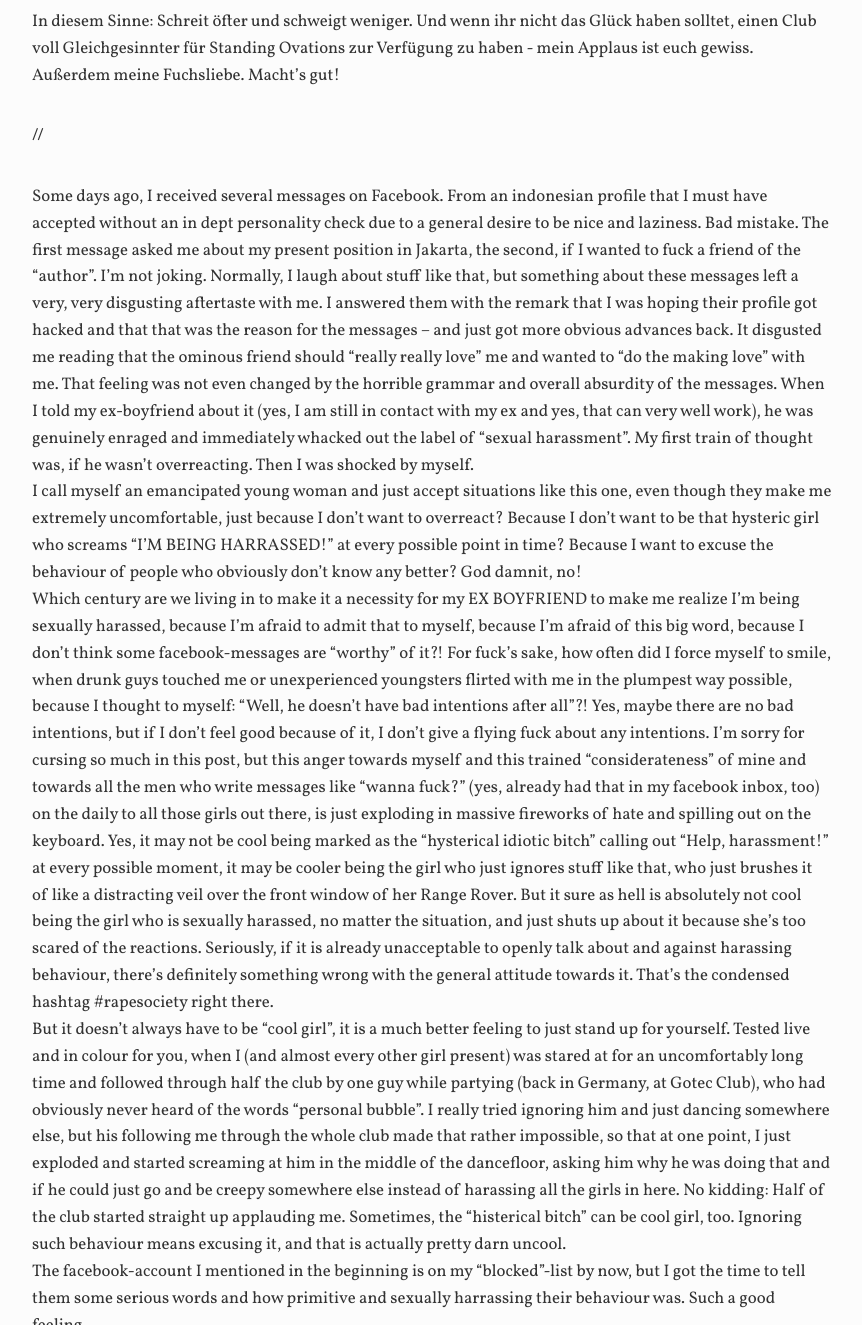
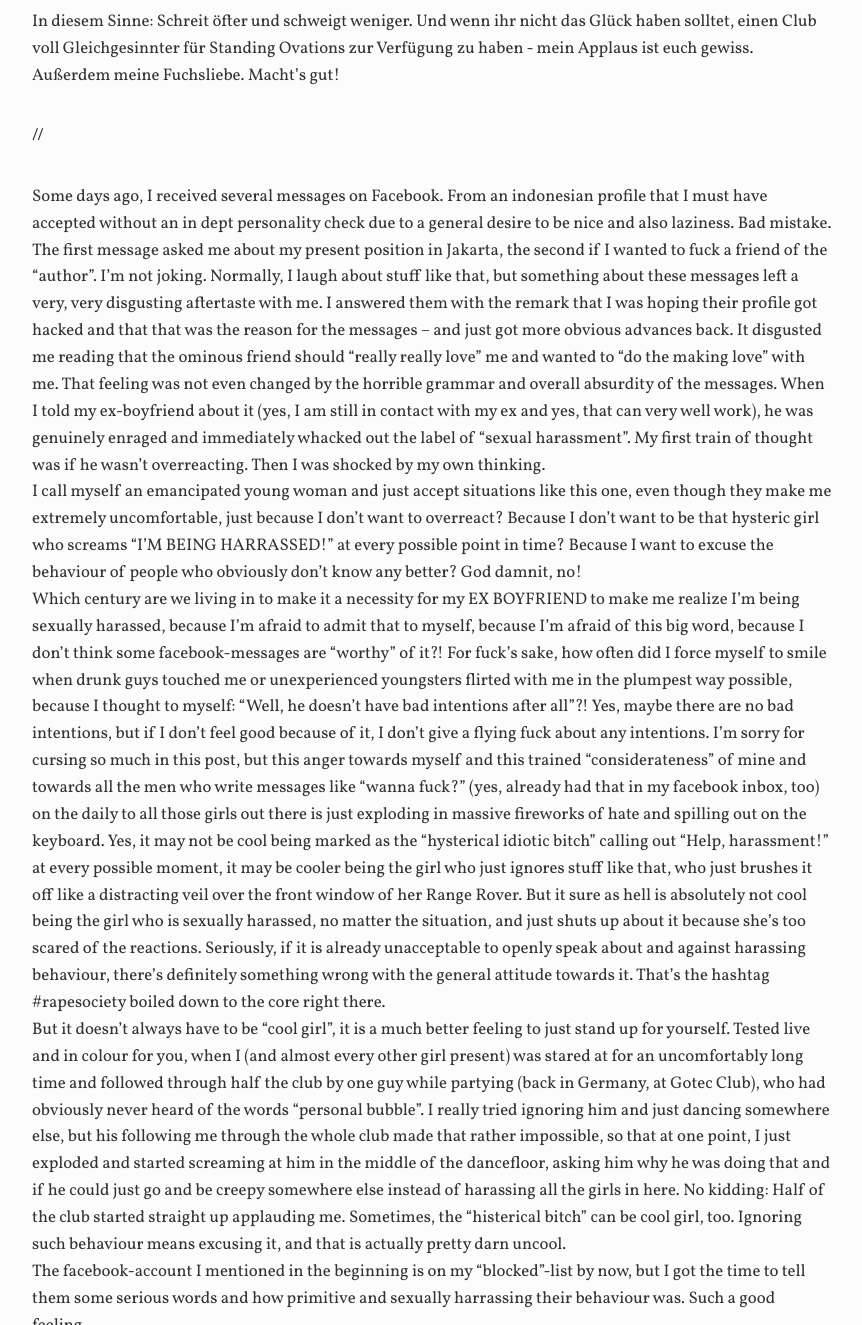
Before and after one commit to katharinafuchs/katharinafuchs.github.io, a Jekyll site: the page built from _posts/2014-10-15-rapesociety.md, in a window 1280 px wide and 1400 px high, scrolled down 2385 px, cut to the strip 75-1400 px from the top of the window. Shown: the whole strip, without its empty margins (208-1070 px from the left). Built offline with Jekyll 4.4.1, drawn with Linux system fonts in a browser that asks for light colours; comment, search, counter and statistics services are not loaded.

Commit message:
updated post

```diff
--- a/_posts/2014-10-15-rapesociety.md
+++ b/_posts/2014-10-15-rapesociety.md
@@ -29,15 +29,15 @@ Macht's gut!
 
 **//**
 
-Some days ago, I received several messages on Facebook. From an indonesian profile that I must have accepted without an in dept personality check due to a general desire to be nice and laziness. Bad mistake.
-The first message asked me about my present position in Jakarta, the second, if I wanted to fuck a friend of the “author”. I’m not joking.
+Some days ago, I received several messages on Facebook. From an indonesian profile that I must have accepted without an in dept personality check due to a general desire to be nice and also laziness. Bad mistake.
+The first message asked me about my present position in Jakarta, the second if I wanted to fuck a friend of the “author”. I’m not joking.
 Normally, I laugh about stuff like that, but something about these messages left a very, very disgusting aftertaste with me. I answered them with the remark that I was hoping their profile got hacked and that that was the reason for the messages – and just got more obvious advances back. It disgusted me reading that the ominous friend should “really really love” me and wanted to “do the making love” with me. That feeling was not even changed by the horrible grammar and overall absurdity of the messages.
-When I told my ex-boyfriend about it (yes, I am still in contact with my ex and yes, that can very well work), he was genuinely enraged and immediately whacked out the label of “sexual harassment”. My first train of thought was, if he wasn’t overreacting. Then I was shocked by myself.
+When I told my ex-boyfriend about it (yes, I am still in contact with my ex and yes, that can very well work), he was genuinely enraged and immediately whacked out the label of “sexual harassment”. My first train of thought was if he wasn’t overreacting. Then I was shocked by my own thinking.
 I call myself an emancipated young woman and just accept situations like this one, even though they make me extremely uncomfortable, just because I don’t want to overreact? Because I don’t want to be that hysteric girl who screams “I’M BEING HARRASSED!” at every possible point in time? Because I want to excuse the behaviour of people who obviously don’t know any better? God damnit, no!
 Which century are we living in to make it a necessity for my EX BOYFRIEND to make me realize I’m being sexually harassed, because I’m afraid to admit that to myself,  because I’m afraid of this big word, because I don’t think some facebook-messages are “worthy” of it?!
-For fuck’s sake, how often did I force myself to smile, when drunk guys touched me or unexperienced youngsters flirted with me in the plumpest way possible, because I thought to myself: “Well, he doesn’t have bad intentions after all”?!
-Yes, maybe there are no bad intentions, but if I don’t feel good because of it, I don’t give a flying fuck about any intentions. I’m sorry for cursing so much in this post, but this anger towards myself and this trained “considerateness” of mine and towards all the men who write messages like “wanna fuck?” (yes, already had that in my facebook inbox, too) on the daily to all those girls out there, is just exploding in massive fireworks of hate and spilling out on the keyboard.
-Yes, it may not be cool being marked as the “hysterical idiotic bitch” calling out “Help, harassment!” at every possible moment, it may be cooler being the girl who just ignores stuff like that, who just brushes it of like a distracting veil over the front window of her Range Rover. But it sure as hell is absolutely not cool being the girl who is sexually harassed, no matter the situation, and just shuts up about it because she’s too scared of the reactions. Seriously, if it is already unacceptable to openly talk about and against harassing behaviour, there’s definitely something wrong with the general attitude towards it. That’s the condensed hashtag #rapesociety right there.
+For fuck’s sake, how often did I force myself to smile when drunk guys touched me or unexperienced youngsters flirted with me in the plumpest way possible, because I thought to myself: “Well, he doesn’t have bad intentions after all”?!
+Yes, maybe there are no bad intentions, but if I don’t feel good because of it, I don’t give a flying fuck about any intentions. I’m sorry for cursing so much in this post, but this anger towards myself and this trained “considerateness” of mine and towards all the men who write messages like “wanna fuck?” (yes, already had that in my facebook inbox, too) on the daily to all those girls out there is just exploding in massive fireworks of hate and spilling out on the keyboard.
+Yes, it may not be cool being marked as the “hysterical idiotic bitch” calling out “Help, harassment!” at every possible moment, it may be cooler being the girl who just ignores stuff like that, who just brushes it off like a distracting veil over the front window of her Range Rover. But it sure as hell is absolutely not cool being the girl who is sexually harassed, no matter the situation, and just shuts up about it because she’s too scared of the reactions. Seriously, if it is already unacceptable to openly speak about and against harassing behaviour, there’s definitely something wrong with the general attitude towards it. That’s the hashtag #rapesociety boiled down to the core right there.
 But it doesn’t always have to be “cool girl”, it is a much better feeling to just stand up for yourself. Tested live and in colour for you, when I (and almost every other girl present) was stared at for an uncomfortably long time and followed through half the club by one guy while partying (back in Germany, at Gotec Club), who had obviously never heard of the words “personal bubble”. I really tried ignoring him and just dancing somewhere else, but his following me through the whole club made that rather impossible, so that at one point, I just exploded and started screaming at him in the middle of the dancefloor, asking him why he was doing that and if he could just go and be creepy somewhere else instead of harassing all the girls in here. No kidding: Half of the club started straight up applauding me.
 Sometimes, the “histerical bitch” can be cool girl, too.  Ignoring such behaviour means excusing it, and that is actually pretty darn uncool.
 The facebook-account I mentioned in the beginning is on my "blocked"-list by now, but I got the time to tell them some serious words and how primitive and sexually harrassing their behaviour was. Such a good feeling.
```
